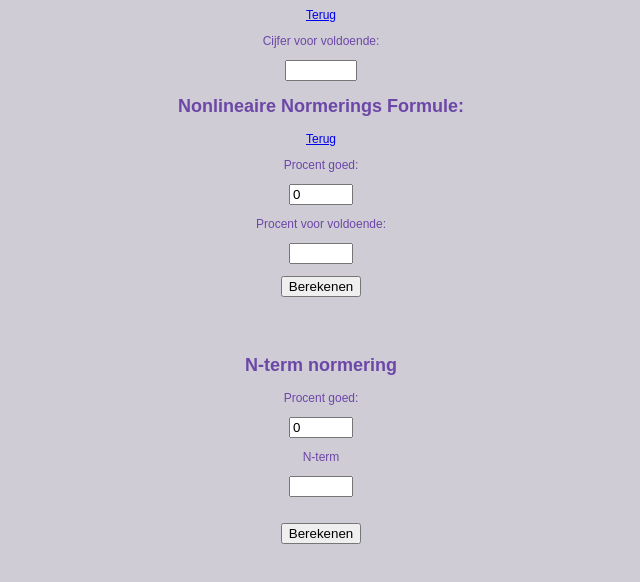
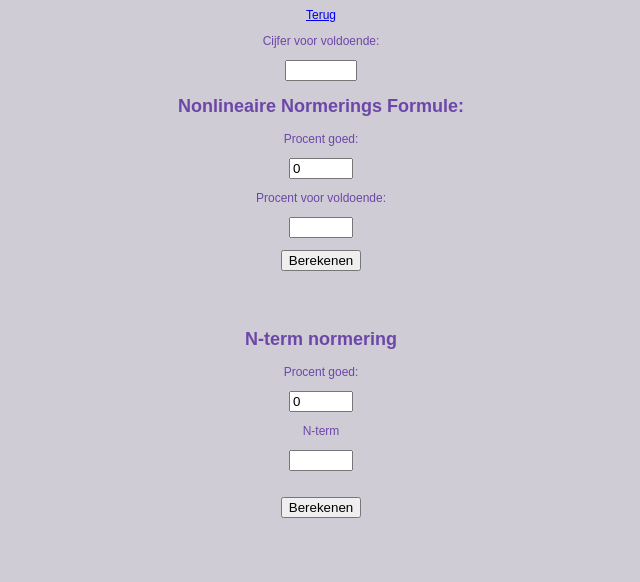
Before and after one commit to NLsite/StudieQuiz, a plain HTML site: page cijferberekenen.html in a window 1280 px wide. Shown: the whole page, without its empty margins (319-959 px from the left). Drawn offline with Linux system fonts and the light colour scheme.

Commit message:
Bug fix.

```diff
--- a/cijferberekenen.html
+++ b/cijferberekenen.html
@@ -8,14 +8,13 @@
     <link rel="icon" href="icon.png" type="image/x-icon">
 </head>
 <body>
-    <a href="main.html">Terug</a>
+    <a href="index.html">Terug</a>
     <br>
 
     <p>Cijfer voor voldoende: </p>
     <input type="number" id="voldoende" name="quantity" min="0.1" max="10">
 
     <h2>Nonlineaire Normerings Formule:</h2>
-    <a href="main.html">Terug</a>
     <p>Procent goed: </p>
     <input class="myRange" type="number" min="1" max="100" value="0" class="slider" id="myRange">
     <p>Procent voor voldoende: </p>
```
Also changed, not shown: index.html (+6 -0 lines), info.html (+1 -1 lines), quiz.html (+1 -1 lines), quizcodes.html (+1 -1 lines), quizmaker.html (+1 -1 lines).
